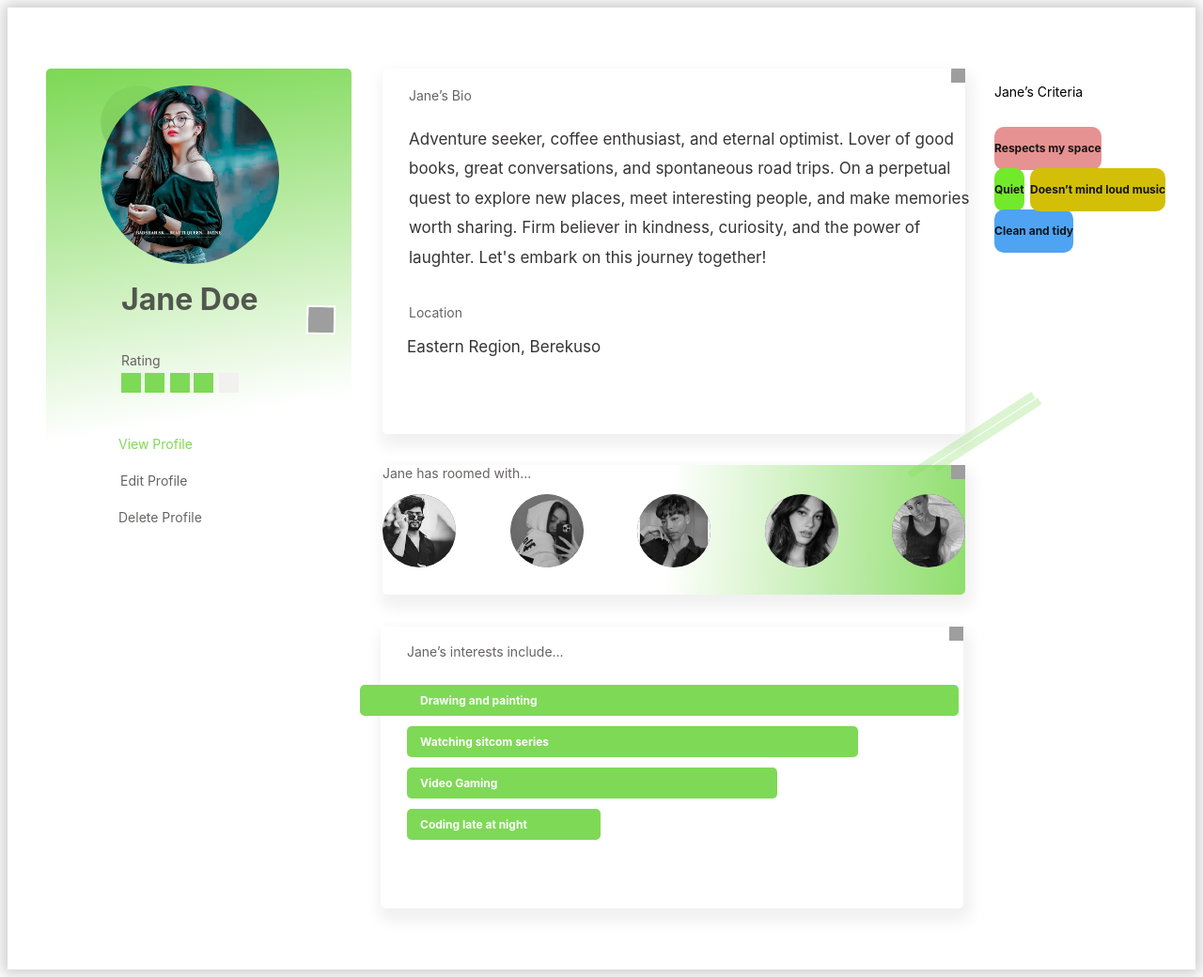
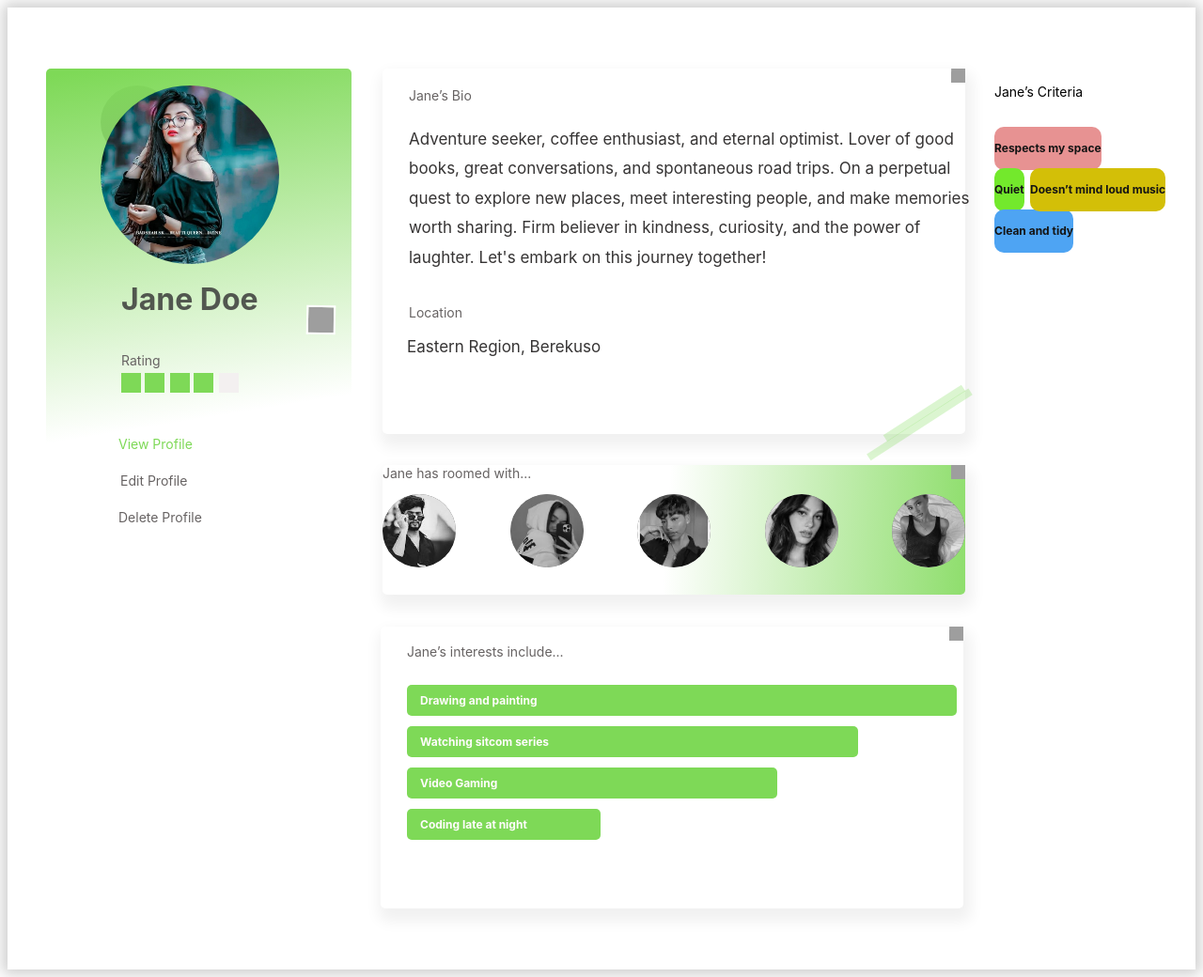
Before and after one commit to Malottey1/Roomate-Finder, a PHP site: template view/User_profile.html in a window 1280 px wide. Shown: the whole page at 94% size. Run offline with PHP 8.4, Linux system fonts and the light colour scheme; the template is opened without the code that fills it, so the values that code supplies are empty; grey boxes are pictures that could not be loaded.

Commit message:
positioned lines 1 and 2

```diff
--- a/css/User_profile.css
+++ b/css/User_profile.css
@@ -165,9 +165,9 @@
 /* Rectangle 4 */
 .rectangle-4 {
     position: absolute;
-    width: 637px;
+    width: 585px;
     height: 33px;
-    left: 375px;
+    left: 425px;
     top: 721px;
     background: #7ED957;
     border-radius: 5px;
@@ -434,10 +434,10 @@
 /* Line 1 */
 .line-1 {
     position: absolute;
-    width: 124.53px;
+    width: 90.53px;
     height: 0px;
-    left: 975.91px;
-    top: 451.32px;
+    left: 925.91px;
+    top: 428.32px;
     border: 4px solid rgba(126, 217, 87, 0.28);
     transform: rotate(-32.86deg);
 }
@@ -445,10 +445,10 @@
 /* Line 2 */
 .line-2 {
     position: absolute;
-    width: 149.2px;
+    width: 120.53px;
     height: 0px;
-    left: 946.91px;
-    top: 451.32px;
+    left: 905.91px;
+    top: 440.32px;
     border: 4px solid rgba(126, 217, 87, 0.28);
     transform: rotate(-32.94deg);
 }
```
